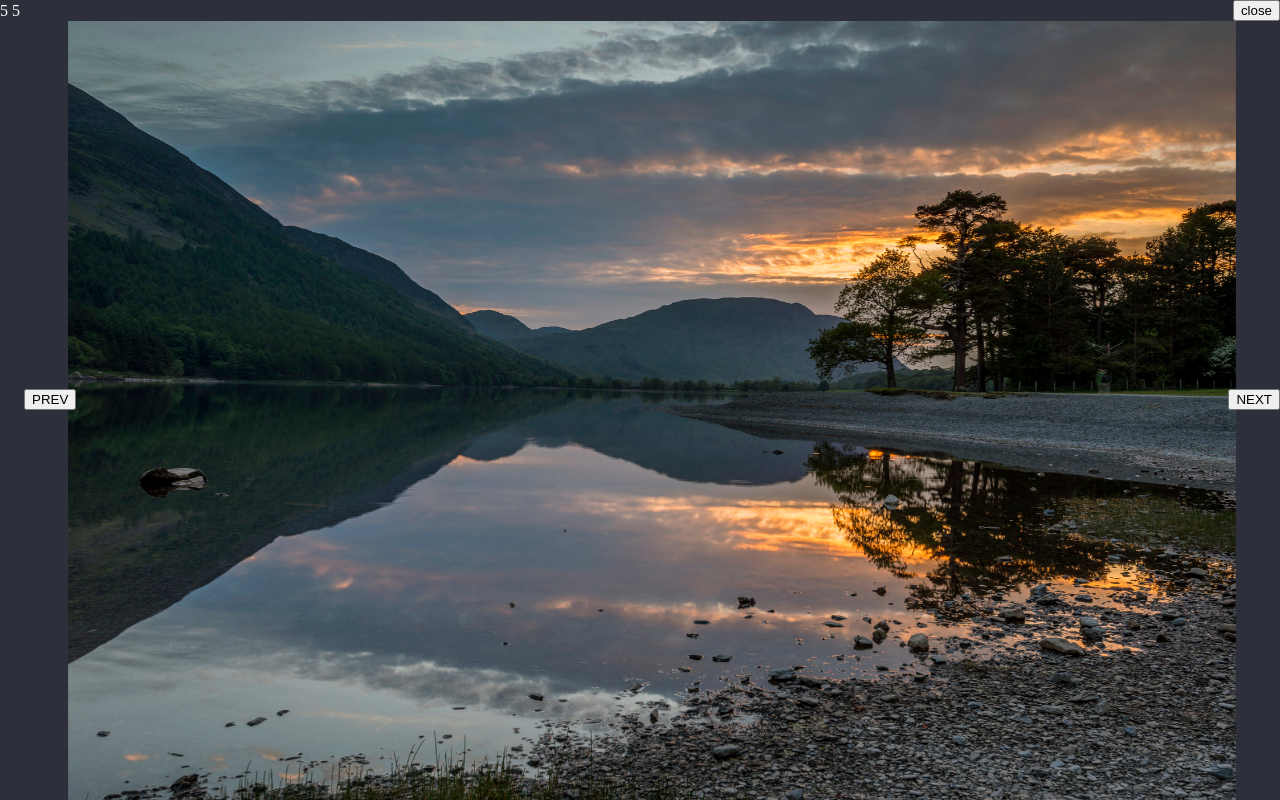
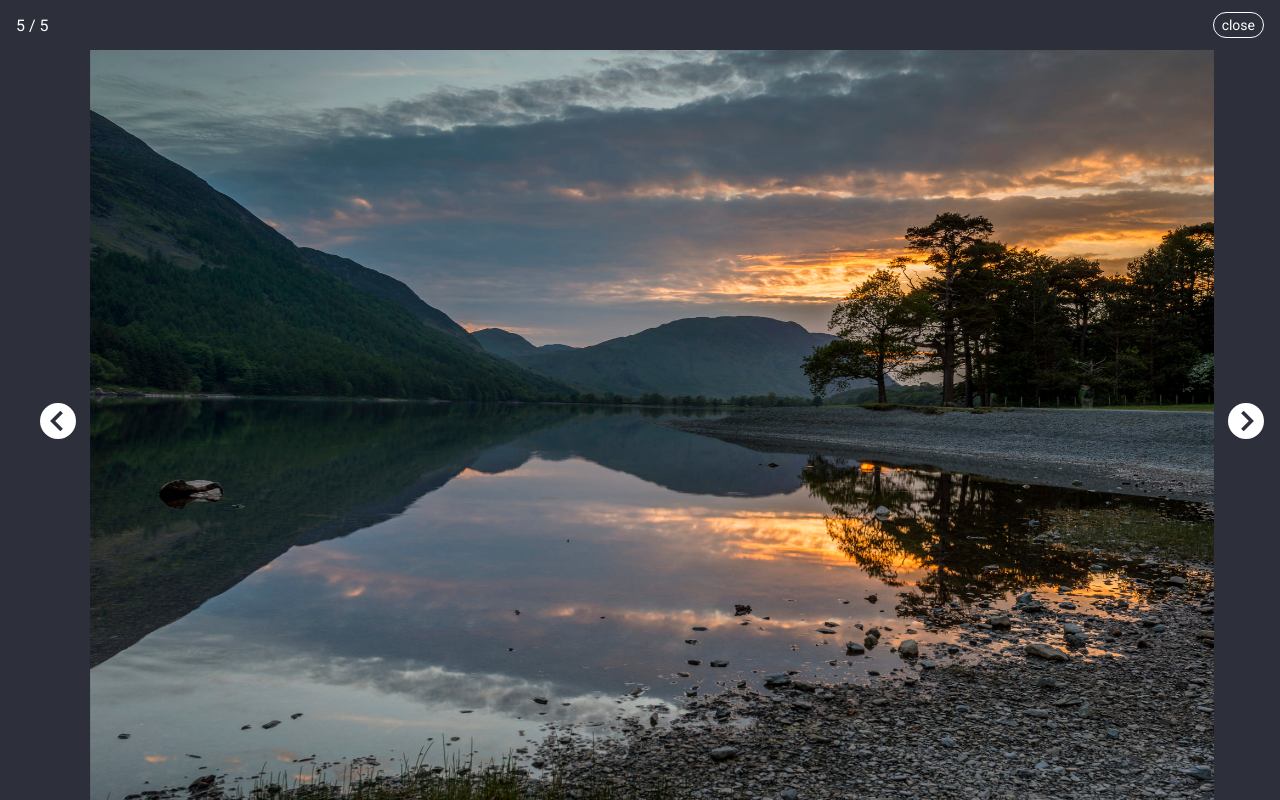
Before and after one commit to aronwoost/image-gallery, a Next.js app: page / in a window 1280 px wide. Both pictures are taken after a click on the button "Open Gallery". Built offline with nearby package versions, Linux system fonts and the light colour scheme.

Commit message:
Make interface more pretty (#4)

```diff
--- a/next.config.js
+++ b/next.config.js
@@ -11,7 +11,7 @@ const nextConfig = {
   eslint: {
     ignoreDuringBuilds: true,
   },
-  basePath: '/image-gallery',
+  basePath: process.env.NODE_ENV === 'development' ? '' : '/image-gallery',
   env: {
     commit,
   },
--- /dev/null
+++ b/src/app/ArrowLeft.tsx
@@ -0,0 +1,16 @@
+const ArrowLeft = () => (
+  <svg
+    xmlns="http://www.w3.org/2000/svg"
+    width="20"
+    height="20"
+    viewBox="0 0 20 20"
+    style={{ width: '36px', height: '36px' }}
+  >
+    <path
+      fill="white"
+      d="M10,20A10,10,0,1,0,0,10,10,10,0,0,0,10,20ZM11.289,4.3,12.711,5.7l-4.3,4.344L12.7,14.289,11.3,15.711,5.586,10.063Z"
+    />
+  </svg>
+);
+
+export default ArrowLeft;
--- /dev/null
+++ b/src/app/ArrowRight.tsx
@@ -0,0 +1,16 @@
+const ArrowRight = () => (
+  <svg
+    xmlns="http://www.w3.org/2000/svg"
+    width="20"
+    height="20"
+    viewBox="0 0 20 20"
+    style={{ width: '36px', height: '36px' }}
+  >
+    <path
+      fill="white"
+      d="M10,20A10,10,0,1,0,0,10,10,10,0,0,0,10,20ZM8.711,4.3l5.7,5.766L8.7,15.711,7.3,14.289l4.289-4.242L7.289,5.7Z"
+    />
+  </svg>
+);
+
+export default ArrowRight;
--- a/src/app/ImageGallery.module.css
+++ b/src/app/ImageGallery.module.css
@@ -43,6 +43,7 @@
   width: 100%;
   align-items: center;
   justify-content: space-between;
+  padding: 12px 16px;
 
   @media (width >= 1200px) {
     position: static;
@@ -53,18 +54,30 @@
   color: white;
 }
 
+.closeButton {
+  all: unset;
+  padding: 4px 8px;
+  border: 1px solid white;
+  border-radius: 14px;
+  color: white;
+  font-size: 14px;
+}
+
 .navigationButton {
   position: absolute;
   top: calc(50% - 2.75rem / 2);
   display: flex;
+  cursor: pointer;
 }
 
 .next {
   right: 0;
+  padding-right: 16px;
 }
 
 .previous {
   left: 0;
+  padding-left: 16px;
 }
 
 .component {
--- a/src/app/ImageGallery.tsx
+++ b/src/app/ImageGallery.tsx
@@ -1,6 +1,8 @@
 import cx from 'classnames';
 import React, { createRef, Fragment, useEffect, useRef, useState } from 'react';
 
+import ArrowLeft from './ArrowLeft';
+import ArrowRight from './ArrowRight';
 import styles from './ImageGallery.module.css';
 import Slide from './Slide';
 
@@ -209,8 +211,8 @@ const ImageGallery = ({
       >
         <span
           className={styles.counter}
-        >{`${imageIndex + 1} ${imagesAndVideos.length}`}</span>
-        <button type="button" onClick={close}>
+        >{`${imageIndex + 1} / ${imagesAndVideos.length}`}</span>
+        <button type="button" className={styles.closeButton} onClick={close}>
           close
         </button>
       </div>
@@ -222,8 +224,7 @@ const ImageGallery = ({
         >
           {imagesAndVideos.length > 1 && (
             <Fragment>
-              <button
-                type="button"
+              <div
                 className={cx(
                   styles.navigationButton,
                   styles.interface,
@@ -234,10 +235,9 @@ const ImageGallery = ({
                 )}
                 onClick={prevImage}
               >
-                PREV
-              </button>
-              <button
-                type="button"
+                <ArrowLeft />
+              </div>
+              <div
                 className={cx(
                   styles.navigationButton,
                   styles.interface,
@@ -248,8 +248,8 @@ const ImageGallery = ({
                 )}
                 onClick={nextImage}
               >
-                NEXT
-              </button>
+                <ArrowRight />
+              </div>
             </Fragment>
           )}
           <div className={styles.swipeContainer} ref={slideContainerRef}>
--- /dev/null
+++ b/src/app/global.css
@@ -0,0 +1,7 @@
+* {
+  box-sizing: border-box;
+}
+
+body {
+  font-family: Roboto, sans-serif;
+}
--- a/src/app/layout.tsx
+++ b/src/app/layout.tsx
@@ -8,7 +8,14 @@ export const metadata: Metadata = {
 export default function RootLayout({ children }: { children: ReactNode }) {
   return (
     <html lang="en">
-      <meta property="version" content={process.env.commit} />
+      <head>
+        <meta property="version" content={process.env.commit} />
+        <link
+          href="http://fonts.googleapis.com/css?family=Roboto"
+          rel="stylesheet"
+          type="text/css"
+        ></link>
+      </head>
       <body>{children}</body>
     </html>
   );
--- a/src/app/page.tsx
+++ b/src/app/page.tsx
@@ -1,4 +1,6 @@
 'use client';
+
+import './global.css';
 
 import { useState } from 'react';
 
@@ -20,7 +22,13 @@ export default function Home() {
   return (
     <main>
       <div className={styles.buttons}>
-        <button type="button" onClick={() => setGalleryOpen(true)}>
+        <button
+          type="button"
+          onClick={() => {
+            setImageIndex(0);
+            setGalleryOpen(true);
+          }}
+        >
           Open Gallery
         </button>
         <button
```
